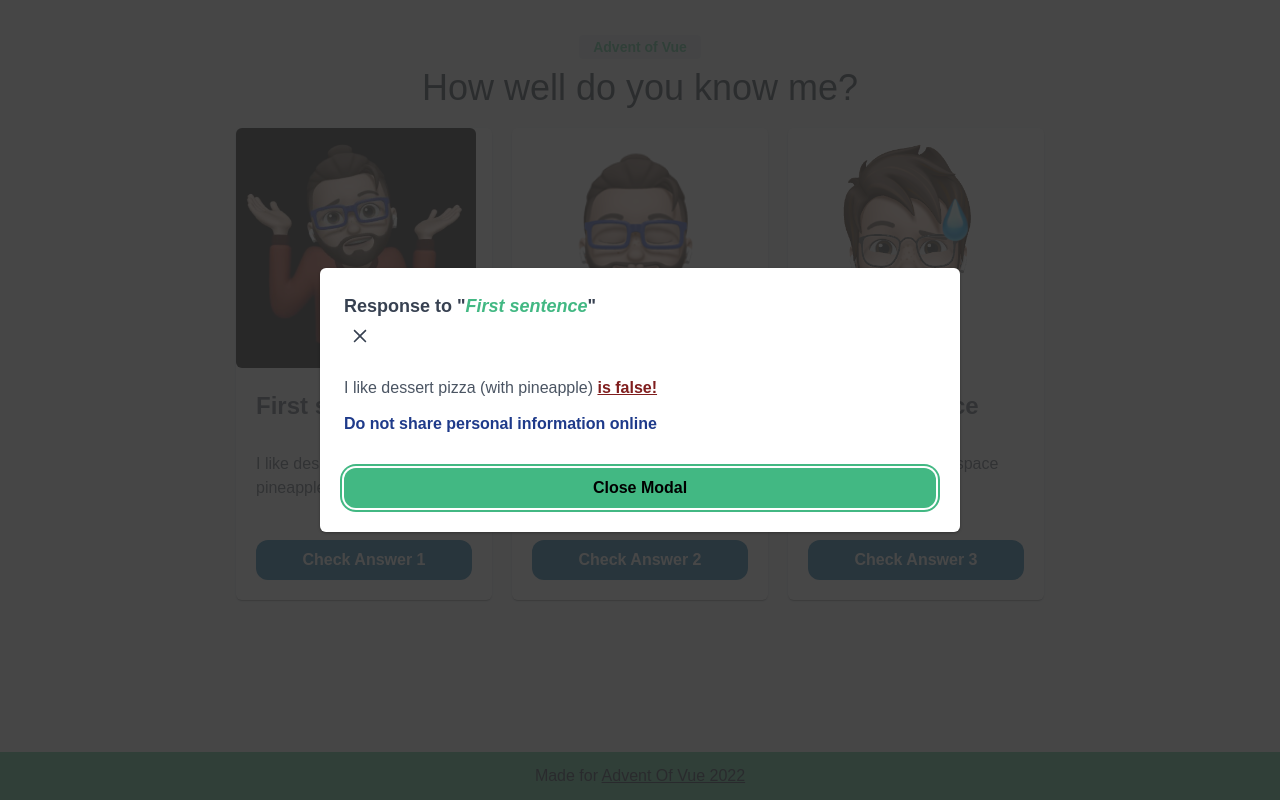
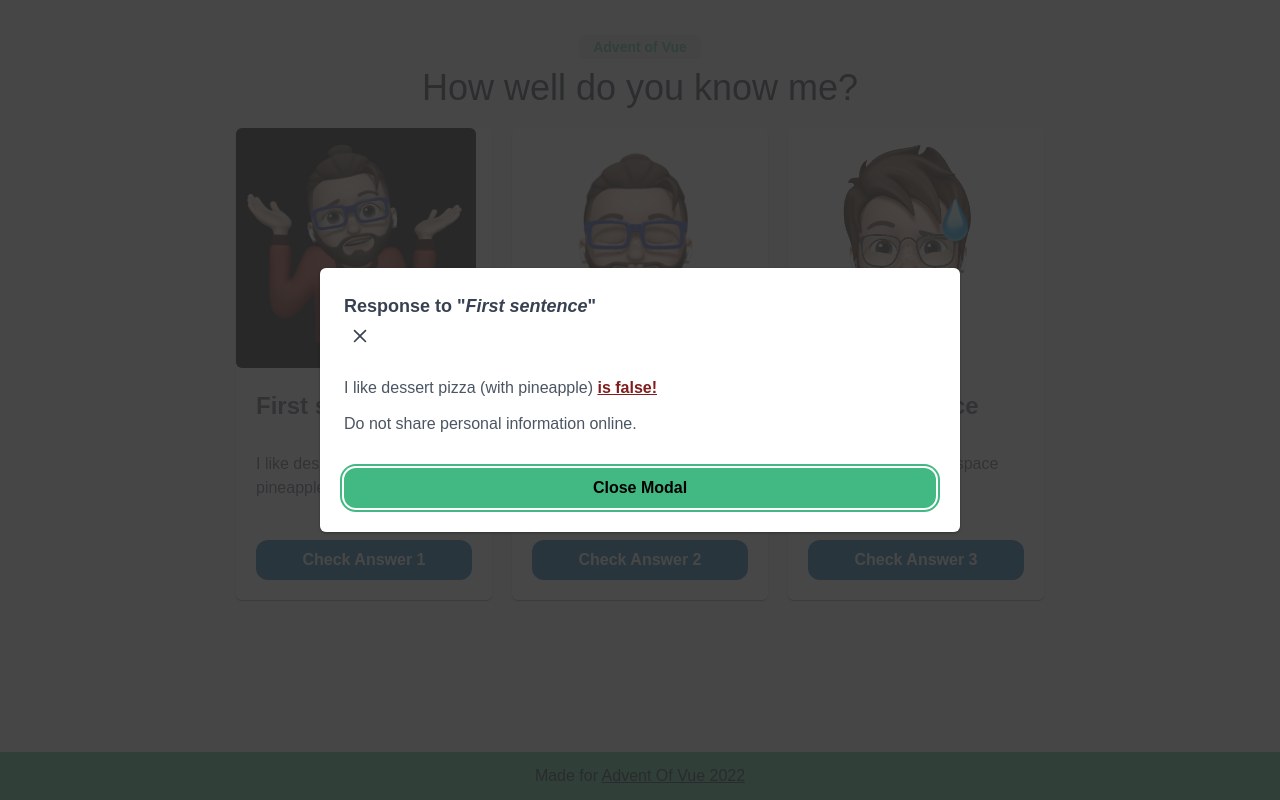
Before and after one commit to bo7owers/secret-santa-challenge, a Vue app: page / in a window 1280 px wide. Both pictures are taken after a click on the button "Check Answer 1". Built offline with nearby package versions, Linux system fonts and the light colour scheme; a web font is replaced by a local one.

Commit message:
Style modal

```diff
--- a/src/components/MyCard.vue
+++ b/src/components/MyCard.vue
@@ -32,13 +32,13 @@ const toggle = () => {
   >
     <template #header>
       <h3 class="font-semibold text-lg">
-        Response to "<span class="italic text-green">{{ title }}</span
+        Response to "<span class="italic">{{ title }}</span
         >"
       </h3>
     </template>
     <p class="">{{ content }} <span class="font-bold text-red-900 underline">is false!</span></p>
 
-    <p class="text-blue-900 font-bold mt-3">Do not share personal information online</p>
+    <p class="mt-3">Do not share personal information online.</p>
     <template #footer>
       <Button @click="toggle" class="my-class my-class-green" :label="`Close Modal`" autofocus />
     </template>
```
